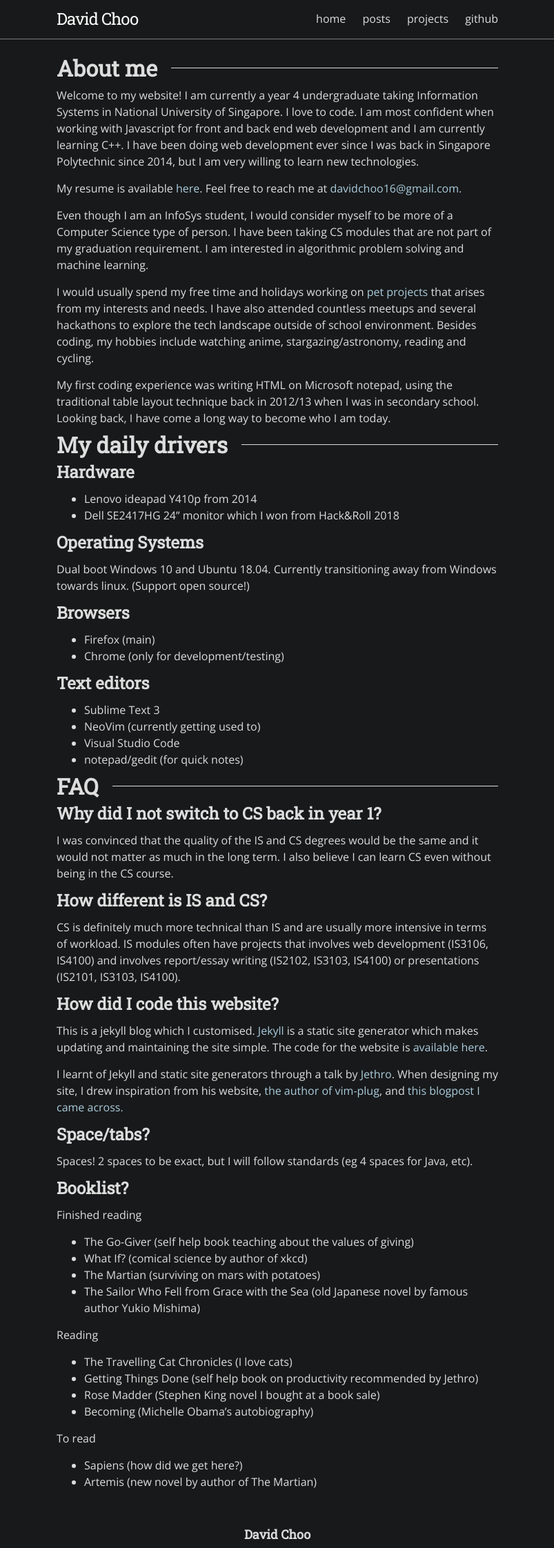
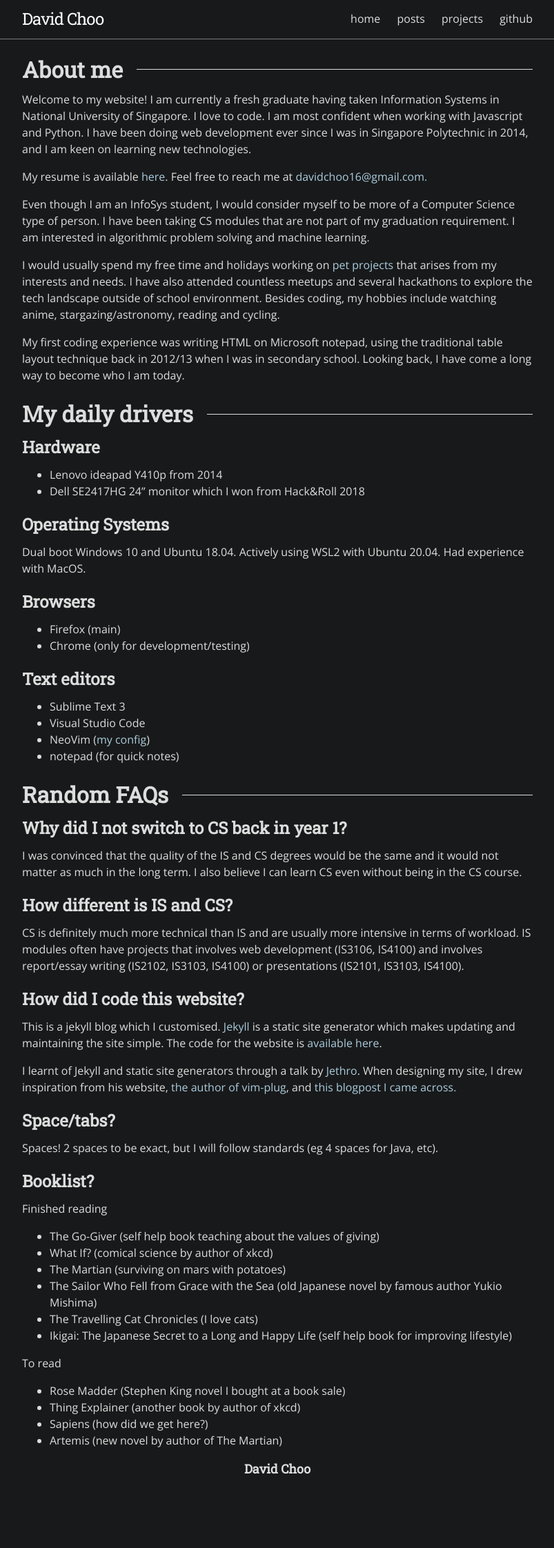
Before and after one commit to davidchoo12/my-jekyll-blog, a Jekyll site: the page built from index.md, in a window 1280 px wide. Shown: the whole page at 69% size, without its empty margins (238-1041 px from the left). Built offline with Jekyll 4.4.1, drawn with Linux system fonts in a browser that asks for light colours; after the commit the page ends 2149 px from its top, so only the background shows below that.

```diff
--- a/_sass/minima.scss
+++ b/_sass/minima.scss
@@ -25,10 +25,10 @@ $grey-color-lighter:  darken($grey-color, 55%) !default;
 $table-text-align: left !default;
 
 // Width of the content area
-$content-width:    700px !default;
+$content-width:    800px !default;
 
 $on-palm:          600px !default;
-$on-laptop:        700px !default;
+$on-laptop:        800px !default;
 
 // Use media queries like this:
 // @include media-query($on-palm) {
--- a/_sass/minima/_base.scss
+++ b/_sass/minima/_base.scss
@@ -41,7 +41,8 @@ h1, h2, h3, h4, h5, h6,
 p, blockquote, pre,
 ul, ol, dl, figure,
 %vertical-rhythm {
-  margin-bottom: $spacing-unit / 2;
+  margin-top: 1em;
+  margin-bottom: 0.6em;
 }
 
 
--- a/_sass/minima/_layout.scss
+++ b/_sass/minima/_layout.scss
@@ -176,7 +176,6 @@
  * Page content
  */
 .page-content {
-  padding: $spacing-unit 0;
   flex: 1;
 }
 
--- a/index.md
+++ b/index.md
@@ -3,31 +3,15 @@ layout: default
 ---
 
 # About me
-Welcome to my website! I am currently a year 4 undergraduate taking Information
-Systems in National University of Singapore. I love to code. I am most confident
-when working with Javascript for front and back end web development and I am
-currently learning C++. I have been doing web development ever since I was back
-in Singapore Polytechnic since 2014, but I am very willing to learn new
-technologies.
+Welcome to my website! I am currently a fresh graduate having taken Information Systems in National University of Singapore. I love to code. I am most confident when working with Javascript and Python. I have been doing web development ever since I was in Singapore Polytechnic in 2014, and I am keen on learning new technologies.
 
-My resume is available
-[here](https://github.com/davidchoo12/Awesome-CV/blob/master/resume.pdf). Feel
-free to reach me at [davidchoo16@gmail.com.](mailto:davidchoo16@gmail.com)
+My resume is available [here](https://github.com/davidchoo12/Awesome-CV/blob/master/resume.pdf). Feel free to reach me at [davidchoo16@gmail.com.](mailto:davidchoo16@gmail.com)
 
-Even though I am an InfoSys student, I would consider myself to be more of a
-Computer Science type of person. I have been taking CS modules that are not part
-of my graduation requirement. I am interested in algorithmic problem solving and
-machine learning.
+Even though I am an InfoSys student, I would consider myself to be more of a Computer Science type of person. I have been taking CS modules that are not part of my graduation requirement. I am interested in algorithmic problem solving and machine learning.
 
-I would usually spend my free time and holidays working on
-[pet projects](/projects) that arises from my interests and needs. I have also
-attended countless meetups and several hackathons to explore the tech landscape
-outside of school environment. Besides coding, my hobbies include watching
-anime, stargazing/astronomy, reading and cycling.
+I would usually spend my free time and holidays working on [pet projects](/projects) that arises from my interests and needs. I have also attended countless meetups and several hackathons to explore the tech landscape outside of school environment. Besides coding, my hobbies include watching anime, stargazing/astronomy, reading and cycling.
 
-My first coding experience was writing HTML on Microsoft notepad, using the
-traditional table layout technique back in 2012/13 when I was in secondary
-school. Looking back, I have come a long way to become who I am today.
+My first coding experience was writing HTML on Microsoft notepad, using the traditional table layout technique back in 2012/13 when I was in secondary school. Looking back, I have come a long way to become who I am today.
 
 # My daily drivers
 
@@ -36,8 +20,7 @@ school. Looking back, I have come a long way to become who I am today.
 - Dell SE2417HG 24" monitor which I won from Hack&Roll 2018
 
 ## Operating Systems
-Dual boot Windows 10 and Ubuntu 18.04. Currently transitioning away from Windows
-towards linux. (Support open source!)
+Dual boot Windows 10 and Ubuntu 18.04. Actively using WSL2 with Ubuntu 20.04. Had experience with MacOS.
 
 ## Browsers
 - Firefox (main)
@@ -45,53 +28,38 @@ towards linux. (Support open source!)
 
 ## Text editors
 - Sublime Text 3
-- NeoVim (currently getting used to)
 - Visual Studio Code
-- notepad/gedit (for quick notes)
+- NeoVim ([my config](https://github.com/davidchoo12/dotfiles/blob/master/.config/nvim/init.vim))
+- notepad (for quick notes)
 
-# FAQ
+# Random FAQs
 
 ## Why did I not switch to CS back in year 1?
-I was convinced that the quality of the IS and CS degrees would be the same and
-it would not matter as much in the long term. I also believe I can learn CS
-even without being in the CS course.
+I was convinced that the quality of the IS and CS degrees would be the same and it would not matter as much in the long term. I also believe I can learn CS even without being in the CS course.
 
 ## How different is IS and CS?
-CS is definitely much more technical than IS and are usually more intensive in
-terms of workload. IS modules often have projects that involves web development
-(IS3106, IS4100) and involves report/essay writing (IS2102, IS3103, IS4100) or
+CS is definitely much more technical than IS and are usually more intensive in terms of workload. IS modules often have projects that involves web development (IS3106, IS4100) and involves report/essay writing (IS2102, IS3103, IS4100) or
 presentations (IS2101, IS3103, IS4100).
 
 ## How did I code this website?
-This is a jekyll blog which I customised. [Jekyll](https://jekyllrb.com/) is a
-static site generator which makes updating and maintaining the site simple. The
-code for the website is [available
-here](https://github.com/davidchoo12/my-jekyll-blog).
+This is a jekyll blog which I customised. [Jekyll](https://jekyllrb.com/) is a static site generator which makes updating and maintaining the site simple. The code for the website is [available here](https://github.com/davidchoo12/my-jekyll-blog).
 
-I learnt of Jekyll and static site generators through a talk by
-[Jethro](https://braindump.jethro.dev/). When designing my site, I drew
-inspiration from his website, [the author of vim-plug](https://junegunn.kr/),
-and [this blogpost I came
-across.](https://codinfox.github.io/dev/2015/03/06/use-tags-and-categories-in-your-jekyll-based-github-pages/)
+I learnt of Jekyll and static site generators through a talk by [Jethro](https://braindump.jethro.dev/). When designing my site, I drew inspiration from his website, [the author of vim-plug](https://junegunn.kr/), and [this blogpost I came across.](https://codinfox.github.io/dev/2015/03/06/use-tags-and-categories-in-your-jekyll-based-github-pages/)
 
 ## Space/tabs?
-Spaces! 2 spaces to be exact, but I will follow standards (eg 4 spaces for Java,
-etc).
+Spaces! 2 spaces to be exact, but I will follow standards (eg 4 spaces for Java, etc).
 
 ## Booklist?
 Finished reading
 - The Go-Giver (self help book teaching about the values of giving)
 - What If? (comical science by author of xkcd)
 - The Martian (surviving on mars with potatoes)
-- The Sailor Who Fell from Grace with the Sea (old Japanese novel by famous
-  author Yukio Mishima)
-
-Reading
+- The Sailor Who Fell from Grace with the Sea (old Japanese novel by famous author Yukio Mishima)
 - The Travelling Cat Chronicles (I love cats)
-- Getting Things Done (self help book on productivity recommended by Jethro)
-- Rose Madder (Stephen King novel I bought at a book sale)
-- Becoming (Michelle Obama's autobiography)
+- Ikigai: The Japanese Secret to a Long and Happy Life (self help book for improving lifestyle)
 
 To read
+- Rose Madder (Stephen King novel I bought at a book sale)
+- Thing Explainer (another book by author of xkcd)
 - Sapiens (how did we get here?)
 - Artemis (new novel by author of The Martian)
```
Also changed, not shown: _data/projects.json (+17 -0 lines), projects.md (+3 -1 lines).
